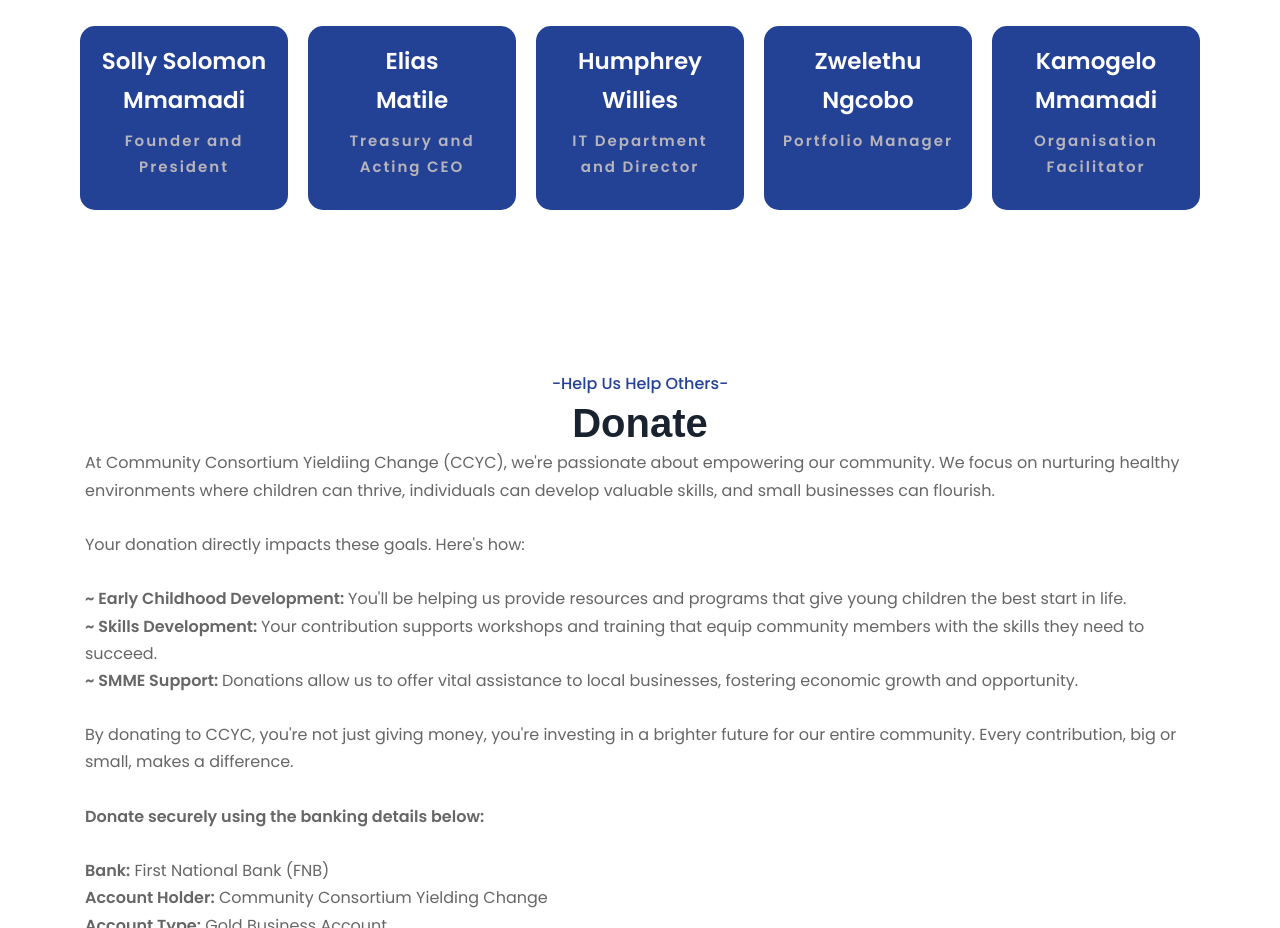
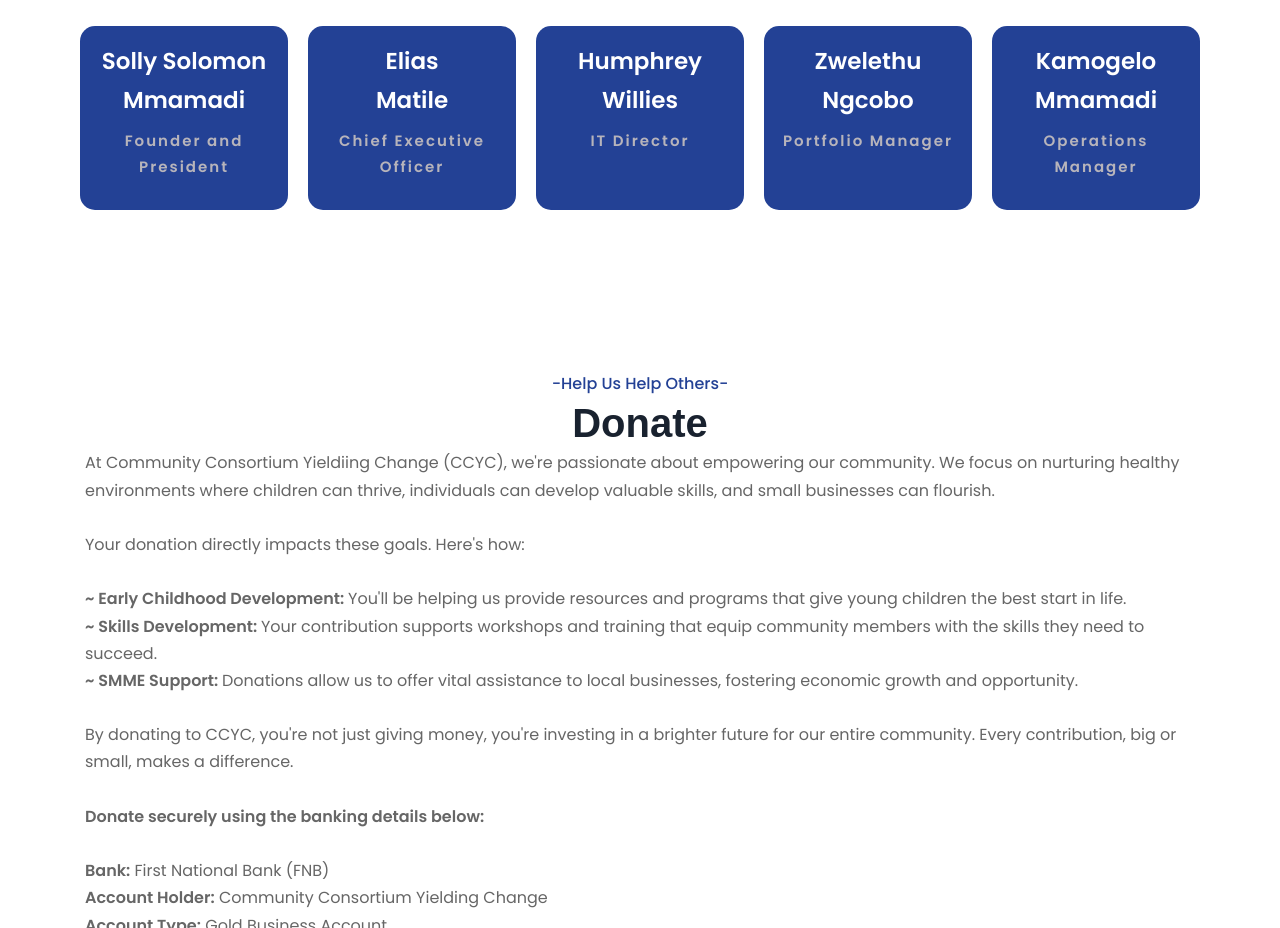
Before and after one commit to Bongzp/ccycgroup, a plain HTML site: page index.html in a window 1280 px wide. Shown: the part 2620-3548 px from the top of the page. Drawn offline with nearby package versions, Linux system fonts and the light colour scheme; a web font is replaced by a local one.

Commit message:
Update index.html

```diff
--- a/index.html
+++ b/index.html
@@ -288,7 +288,7 @@
 
           <div class="box">
             <h3>Elias<br>Matile</h3>
-            <h5>Treasury and Acting CEO</h5>
+            <h5>Chief Executive Officer</h5>
             <!-- <div class="icons">
               <a href="#"><i class="ri-twitter-fill"></i></a>
               <a href="#"><i class="ri-facebook-box-fill"></i></a>
@@ -298,7 +298,7 @@
 
           <div class="box">
             <h3>Humphrey Willies</h3>
-            <h5>IT Department and Director</h5>
+            <h5>IT Director</h5>
             <!-- <div class="icons">
               <a href="#"><i class="ri-twitter-fill"></i></a>
               <a href="#"><i class="ri-facebook-box-fill"></i></a>
@@ -318,7 +318,7 @@
 
           <div class="box">
             <h3>Kamogelo Mmamadi</h3>
-            <h5>Organisation Facilitator</h5>
+            <h5>Operations Manager</h5>
             <!-- <div class="icons">
               <a href="#"><i class="ri-twitter-fill"></i></a>
               <a href="#"><i class="ri-facebook-box-fill"></i></a>
```
